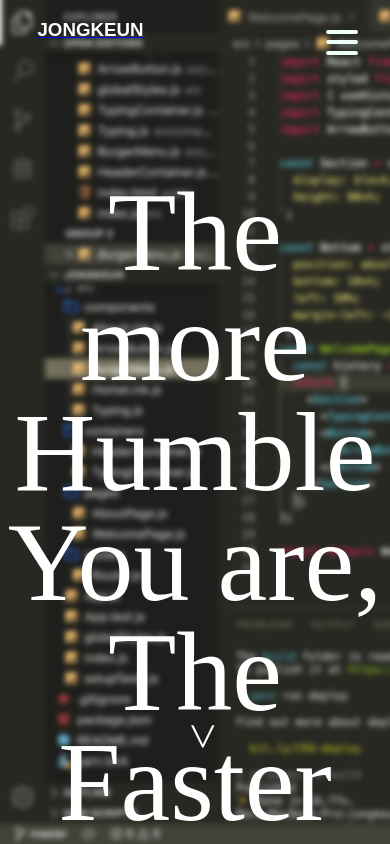
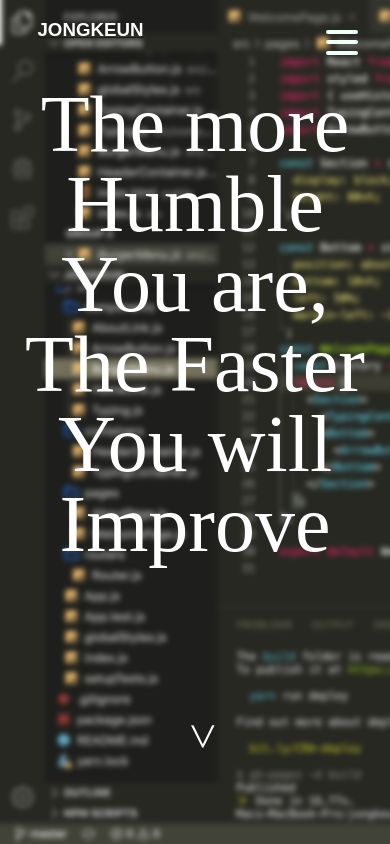
Before and after one commit to Jongkeun/Jongkeun, a React (Create React App) app: page /#/ in a window 390 px wide. Shown: the top 844 px of the page. Built offline with nearby package versions, Linux system fonts and the light colour scheme.

Commit message:
fixed bug in mobile environment

```diff
--- a/src/pages/WelcomePage.js
+++ b/src/pages/WelcomePage.js
@@ -24,6 +24,11 @@ const Heading = styled.h1`
   font-weight: 400;
   letter-spacing: 0;
   line-height: 110px;
+  margin: auto;
+  @media screen and (max-width: 800px) {
+    font-size: 5em;
+    line-height: 1em;
+  }
 `;
 
 const WelcomePage = () => {
```
